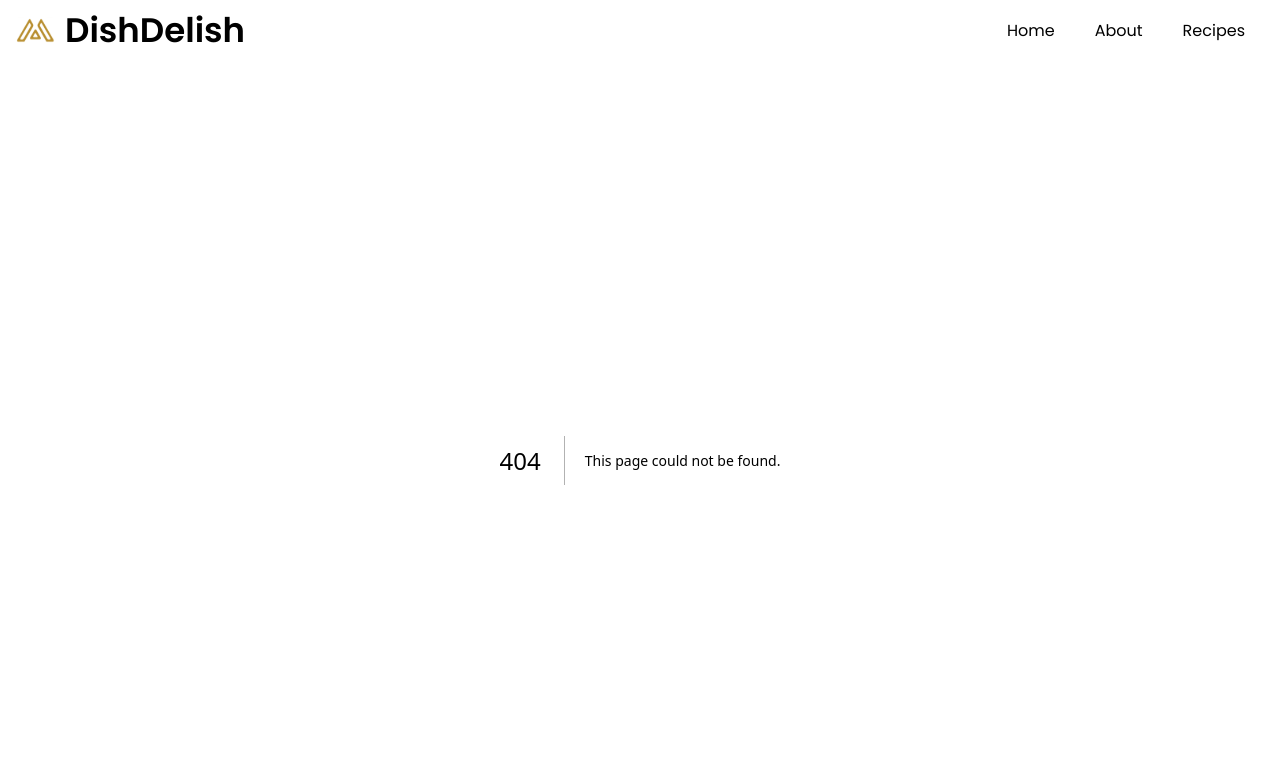
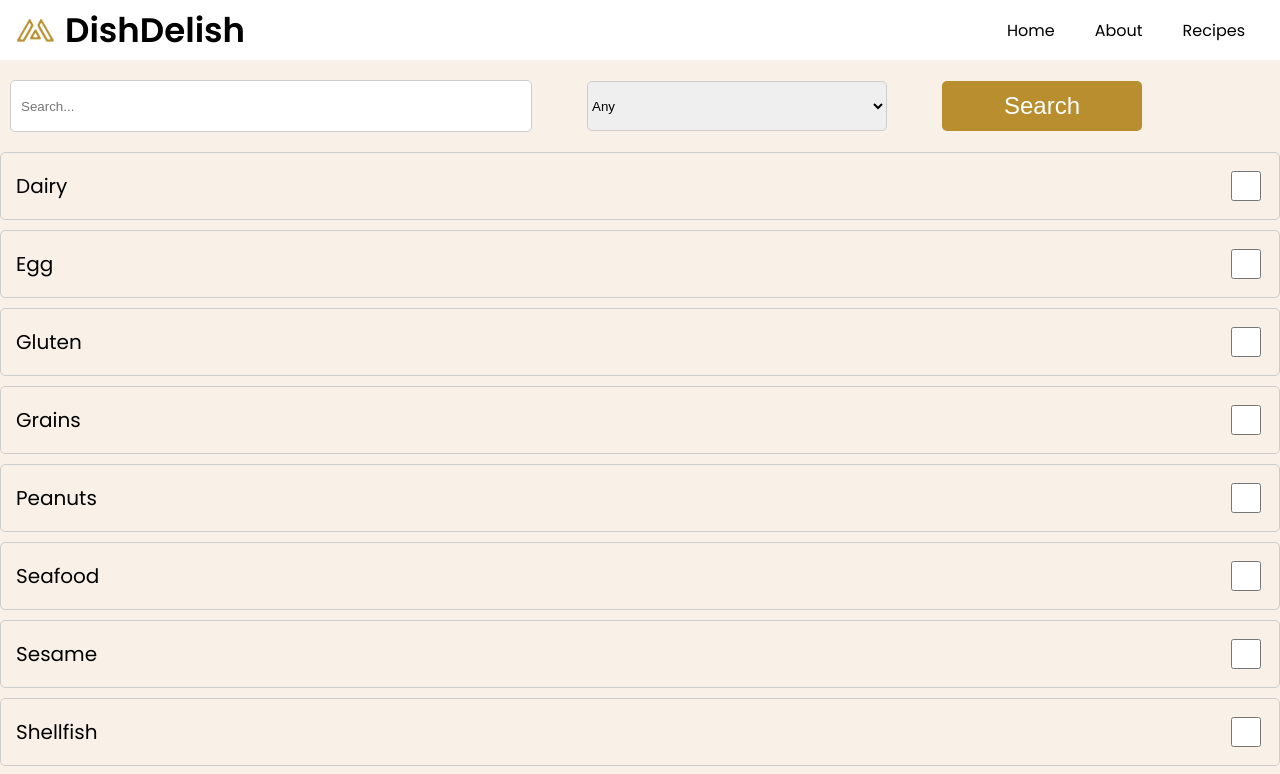
Before and after one commit to audsostrom/dishdelish, a Next.js app: page /dietary in a window 1280 px wide. Before the commit this address had no page. Shown: the top 774 px of the page. Built offline with nearby package versions, Linux system fonts and the light colour scheme.

Commit message:
all our files updated

```diff
--- /dev/null
+++ b/app/dietary/dietary.css
@@ -0,0 +1,97 @@
+/* Dietary.css */
+.newPage {
+    display: flex;
+    align-items: center;
+    margin-top: 20px;
+  }
+
+  .search input[type="text"] {
+    height: 30px;
+    padding: 10px;
+    border-radius: 5px;
+    border: 1px solid #ccc;
+    margin-left: 10px;
+    margin-right: 55px;
+    width: 500px;
+  }
+
+  .options select {
+    height: 50px;
+    border-radius: 5px;
+    border: 1px solid #ccc;
+    margin-right: 55px;
+    width: 300px;
+  }
+
+  .filter button {
+    color: black;
+    border: none;
+    border-radius: 5px;
+    cursor: pointer;
+    background-color: #b88e2f;
+    height: 50px;
+    width: 200px;
+    color: white;
+    text-decoration: none;
+    font-size: 24px; /* Increase font size */
+    justify-content: flex-start; /* Align button box to the left */
+  }
+
+  .checkbox-container {
+    margin-top: 20px;
+  }
+
+  .checkbox {
+    display: flex; /* Align checkbox and label horizontally */
+    align-items: center; /* Center align checkbox and label */
+    justify-content: space-between; /* Space content and checkbox evenly */
+    margin-bottom: 10px;
+    padding: 15px; /* Add more padding to create space between border and content */
+    border-radius: 5px; /* Add border-radius for rounded corners */
+    border: 1px solid #ccc; /* Add border */
+  }
+
+  .checkbox input[type="checkbox"] {
+    order: 2; /* Reorder checkbox to come after content */
+    width: 30px; /* Adjust checkbox size */
+    height: 30px; /* Adjust checkbox size */
+    margin-left: 20px; /* Add more spacing between content and checkbox */
+  }
+
+  .checkbox label {
+    order: 1; /* Make content appear before checkbox */
+    font-size: 20px; /* Increase font size for content */
+  }
+
+  /* Additional styling for search input */
+  .search input[type="text"] {
+    height: 30px;
+    padding: 10px;
+    border-radius: 5px;
+    border: 1px solid #ccc;
+    margin-left: 10px;
+    margin-right: 55px;
+    width: 500px;
+  }
+
+  .options select {
+    height: 50px;
+    border-radius: 5px;
+    border: 1px solid #ccc;
+    margin-right: 55px;
+    width: 300px;
+  }
+
+  .filter button {
+    color: black;
+    border: none;
+    border-radius: 5px;
+    cursor: pointer;
+    background-color: #b88e2f;
+    height: 50px;
+    width: 200px;
+    color: white;
+    text-decoration: none;
+    font-size: 24px; /* Increase font size */
+    justify-content: flex-start; /* Align button box to the left */
+  }
--- /dev/null
+++ b/app/dietary/page.js
@@ -0,0 +1,140 @@
+import React, { useState } from "react";
+import "../../app/dietary/dietary.css";
+
+function Dietary() {
+  // State variables to track selected checkboxes
+  const [intolerances, setIntolerances] = useState([]);
+  const [selectedOption, setSelectedOption] = useState("Intolerances");
+  const [selectedCuisines, setSelectedCuisines] = useState([]);
+  const [selectedDiets, setSelectedDiets] = useState([]);
+
+  // Function to handle checkbox change for intolerances
+  const handleCheckboxChange = (e) => {
+    const { value, checked } = e.target;
+    if (checked) {
+      setIntolerances([...intolerances, value]);
+    } else {
+      setIntolerances(intolerances.filter((item) => item !== value));
+    }
+  };
+
+  // Function to handle checkbox change for cuisines
+  const handleCuisineCheckboxChange = (e) => {
+    const { value, checked } = e.target;
+    if (checked) {
+      setSelectedCuisines([...selectedCuisines, value]);
+    } else {
+      setSelectedCuisines(selectedCuisines.filter((item) => item !== value));
+    }
+  };
+
+  // Function to handle checkbox change for diets
+  const handleDietCheckboxChange = (e) => {
+    const { value, checked } = e.target;
+    if (checked) {
+      setSelectedDiets([...selectedDiets, value]);
+    } else {
+      setSelectedDiets(selectedDiets.filter((item) => item !== value));
+    }
+  };
+
+  const generateDropdownOptions = () => {
+    if (selectedOption === "Intolerances") {
+      // Allergy options
+      const allergies = [
+        "Dairy", "Egg", "Gluten", "Grains",
+        "Peanuts", "Seafood", "Sesame", "Shellfish",
+        "Soy", "Sulfite", "Tree Nut", "Wheat"
+      ];
+
+      return (
+        <div className="dropdown">
+          <div className="dropdown-content">
+            {allergies.map((allergy) => (
+              <div key={allergy} className="checkbox">
+                <input
+                  type="checkbox"
+                  value={allergy}
+                  onChange={handleCheckboxChange}
+                  checked={intolerances.includes(allergy)}
+                />
+                <label>{allergy}</label>
+              </div>
+            ))}
+          </div>
+        </div>
+      );
+    } else if (selectedOption === "Cuisine") {
+      // Cuisine options
+      const cuisines = ["Any","African", "American", "Asian", "British", "Cajun", "Caribbean", "Chinese", "Eastern European", "French", "German", "Greek", "Indian", "Irish", "Italian", "Jewish", "Japenese", "Korean", "Latin American", "Mexican", "Middle Eastern", "Nordic", "Southern", "Spanish", "Thai"];
+
+      return (
+        <div className="dropdown">
+          <div className="dropdown-content">
+            {cuisines.map((cuisine) => (
+              <div key={cuisine} className="checkbox">
+                <input
+                  type="checkbox"
+                  value={cuisine}
+                  onChange={handleCuisineCheckboxChange}
+                  checked={selectedCuisines.includes(cuisine)}
+                />
+                <label>{cuisine}</label>
+              </div>
+            ))}
+          </div>
+        </div>
+      );
+    } else if (selectedOption === "Diet") {
+      // Diet options
+      const diets = ["Any", "Lacto Vegeterian", "Ovo Vegeterian", "Playo", "Pesceterian", "Primal", "Vegan", "Vegeterian", "Keto", "Whole 30"];
+
+      return (
+        <div className="dropdown">
+          <div className="dropdown-content">
+            {diets.map((diet) => (
+              <div key={diet} className="checkbox">
+                <input
+                  type="checkbox"
+                  value={diet}
+                  onChange={handleDietCheckboxChange}
+                  checked={selectedDiets.includes(diet)}
+                />
+                <label>{diet}</label>
+              </div>
+            ))}
+          </div>
+        </div>
+      );
+    }
+    return null;
+  };
+
+  return (
+    <div>
+      <div className="newPage">
+        <div className="search">
+          <input type="text" placeholder="Search..." />
+        </div>
+        <div className="options">
+          <select onChange={(e) => setSelectedOption(e.target.value)}>
+            <option value="Any">Any</option>
+            <option value="Cuisine">Cuisine</option>
+            <option value="Diet">Diet</option>
+            <option value="Intolerances">Intolerances</option>
+            <option value="Time">Time</option>
+          </select>
+        </div>
+        <div className="filter">
+          <button>Search</button>
+        </div>
+      </div>
+
+      <div className="checkbox-container">
+        {generateDropdownOptions()}
+      </div>
+    </div>
+  );
+}
+
+export default Dietary;
--- a/package.json
+++ b/package.json
@@ -18,7 +18,7 @@
     "bcrypt": "^5.1.1",
     "mongodb": "^6.3.0",
     "mongoose": "^8.1.1",
-    "next": "14.0.4",
+    "next": "^14.0.4",
     "next-auth": "^5.0.0-beta.5",
     "react": "^18",
     "react-dom": "^18",
```
Also changed, not shown: app/saved-ingredients/page.js (+13 -6 lines), app/saved-ingredients/saved-ingredients.css (+17 -0 lines), 1 other file (tests, documents, lock files or other folders).
